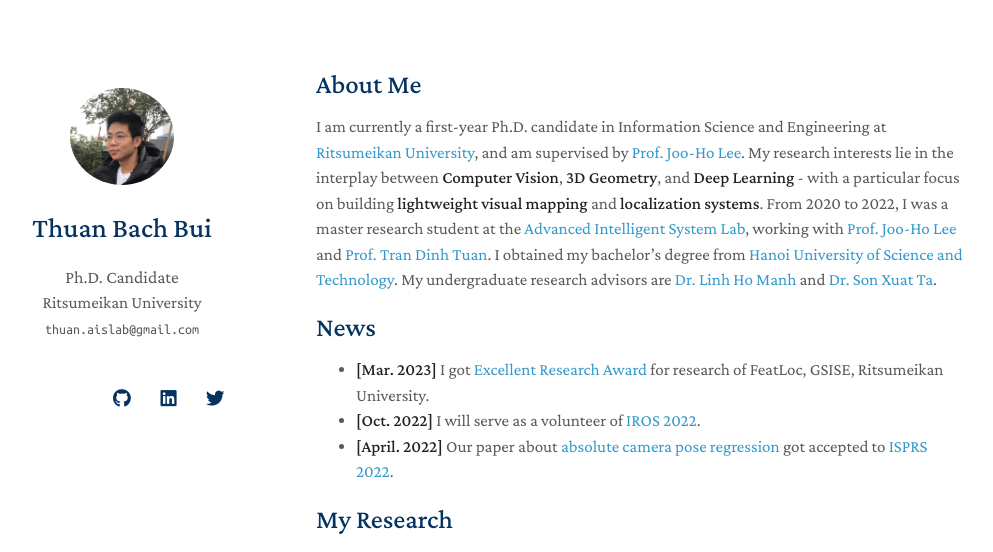
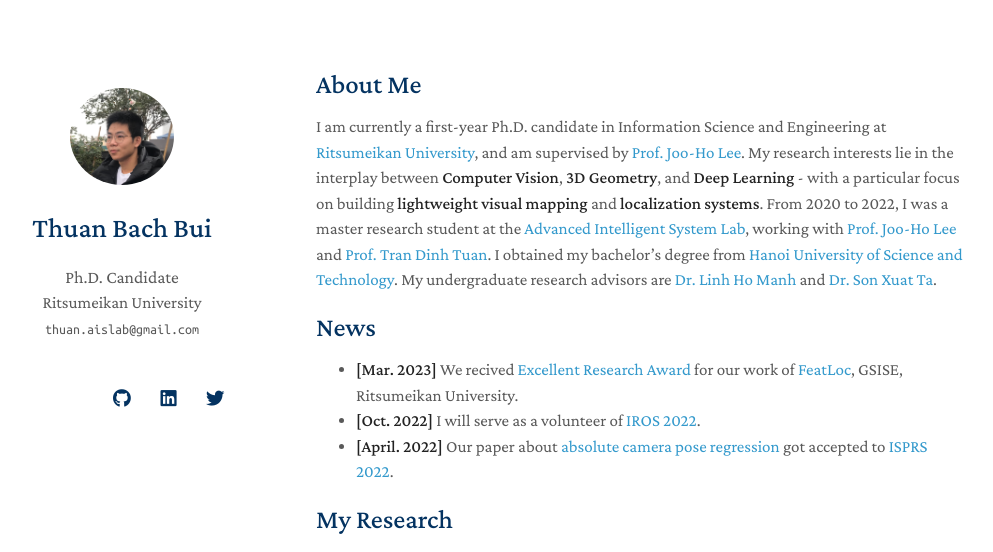
Before and after one commit to thuanbb/thuanbb.github.io, a Jekyll site: the page built from index.md, in a window 1280 px wide and 900 px high, cut to the strip 0-552 px from the top of the window. Shown: the whole strip, without its empty margins (154-1147 px from the left). Built offline with Jekyll 4.4.1, drawn with Linux system fonts in a browser that asks for light colours; nearby versions of some CDN libraries; a style sheet for code colours, icons or effects is not loaded; our own code applies the rules of GitHub Pages for plain Markdown files.

Commit message:
Update index.md

```diff
--- a/index.md
+++ b/index.md
@@ -12,7 +12,7 @@ I am currently a first-year Ph.D. candidate in Information Science and Engineeri
 -->
 
 ## News
-- **[Mar. 2023]** I got [Excellent Research Award](https://iros2022.org/) for research of FeatLoc, GSISE, Ritsumeikan University.
+- **[Mar. 2023]** We recived [Excellent Research Award](https://www.ritsumei.ac.jp/gsise/news/detail/?id=37) for our work of [FeatLoc](https://www.sciencedirect.com/science/article/abs/pii/S0924271622001241), GSISE, Ritsumeikan University.
 - **[Oct. 2022]**  I will serve as a volunteer of [IROS 2022](https://iros2022.org/).
 - **[April. 2022]** Our paper about [absolute camera pose regression](https://www.sciencedirect.com/science/article/abs/pii/S0924271622001241) got accepted to [ISPRS 2022](https://www.sciencedirect.com/journal/isprs-journal-of-photogrammetry-and-remote-sensing).
 
```
